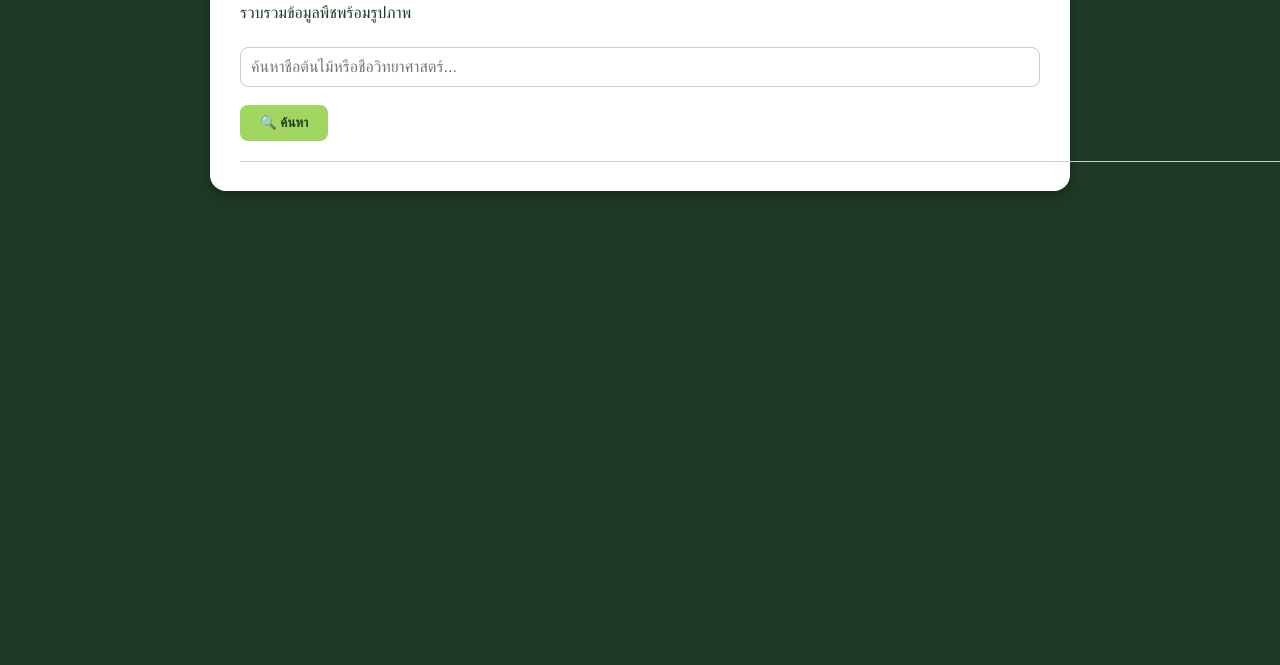
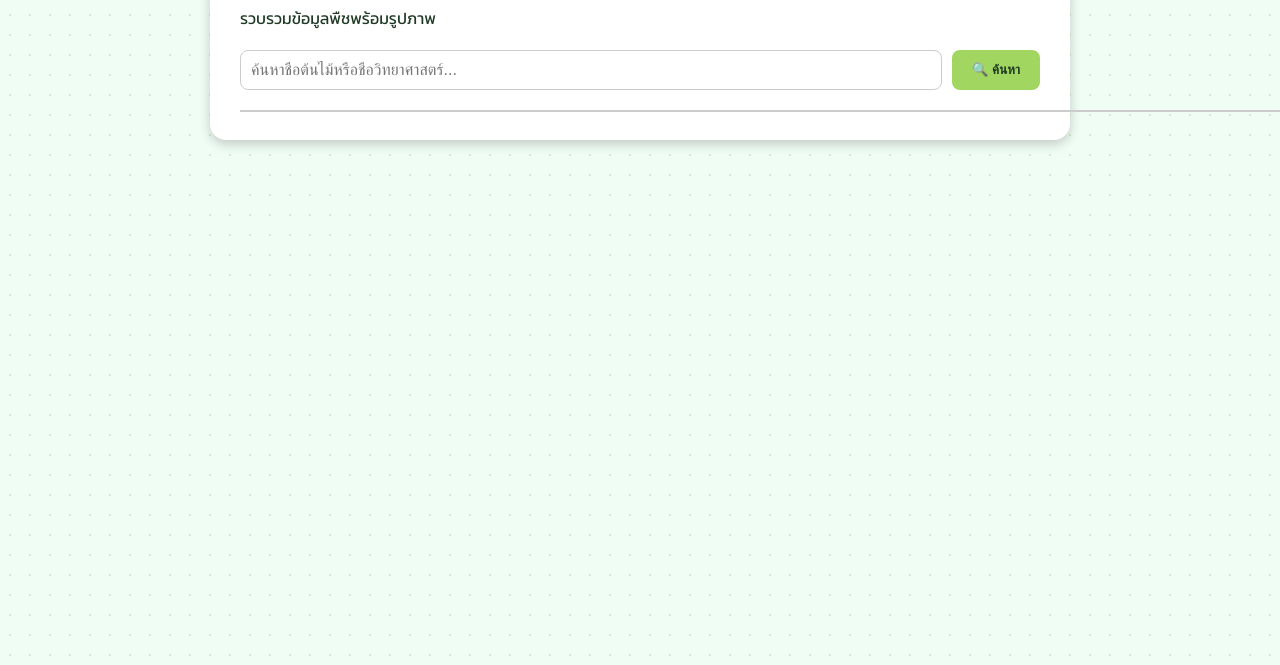
Before and after one commit to Arin1706/plant-search-samagarden, a plain HTML site: page index.html in a window 1280 px wide. Shown: the part 135-800 px from the top of the page. Drawn offline with Linux system fonts and the light colour scheme.

Commit message:
Update Style.css
Signed-off-by: Makanii <Artitruethai@gmail.com>

```diff
--- a/Style.css
+++ b/Style.css
@@ -1,7 +1,9 @@
 body {
-  font-family: 'Segoe UI', sans-serif;
-  background-color: #1f3a24;
-  color: #ffffff;
+  font-family: 'Kanit', sans-serif;
+  background-color: #f0fdf4;
+  background-image: radial-gradient(#d9ead3 1px, transparent 1px);
+  background-size: 20px 20px;
+  color: #1f3a24;
   margin: 0;
   padding: 20px;
 }
@@ -13,25 +15,25 @@ body {
   color: #1f3a24;
   padding: 30px;
   border-radius: 16px;
-  box-shadow: 0 4px 12px rgba(0, 0, 0, 0.3);
+  box-shadow: 0 4px 12px rgba(0, 0, 0, 0.2);
 }
 
 h1, h2 {
   color: #1f3a24;
+  text-align: center;
 }
 
 .search-box {
-  position: relative;
-  margin-bottom: 20px;
+  display: flex;
+  gap: 10px;
+  margin: 20px 0;
 }
 
 input[type="text"], input[type="number"], textarea, select {
-  width: 100%;
+  flex: 1;
   padding: 10px;
-  margin: 8px 0;
   border: 1px solid #cccccc;
   border-radius: 8px;
-  box-sizing: border-box;
   font-size: 1em;
 }
 
@@ -43,7 +45,6 @@ button {
   border-radius: 8px;
   font-weight: bold;
   cursor: pointer;
-  margin-top: 10px;
 }
 
 button:hover {
@@ -52,15 +53,14 @@ button:hover {
 
 ul#suggestions {
   list-style: none;
+  margin: 0;
   padding: 0;
-  margin: 0;
   background: #ffffff;
   border: 1px solid #cccccc;
-  border-top: none;
+  max-height: 200px;
+  overflow-y: auto;
   position: absolute;
   width: 100%;
-  max-height: 200px;
-  overflow-y: auto;
   z-index: 99;
 }
 
@@ -78,13 +78,12 @@ ul#suggestions li:hover {
 .plant-info {
   display: flex;
   gap: 20px;
-  margin-bottom: 30px;
+  margin-top: 30px;
   align-items: flex-start;
 }
 
 .plant-info img {
   width: 200px;
-  height: auto;
   border-radius: 12px;
   object-fit: cover;
   border: 2px solid #a1d661;
@@ -96,8 +95,7 @@ ul#suggestions li:hover {
 
 form label {
   display: block;
-  margin-top: 10px;
-  color: #1f3a24;
+  margin-top: 12px;
   font-weight: 500;
 }
 
```
